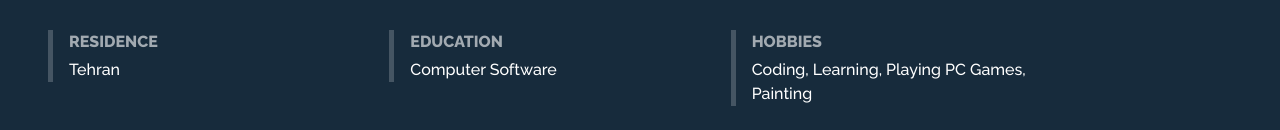
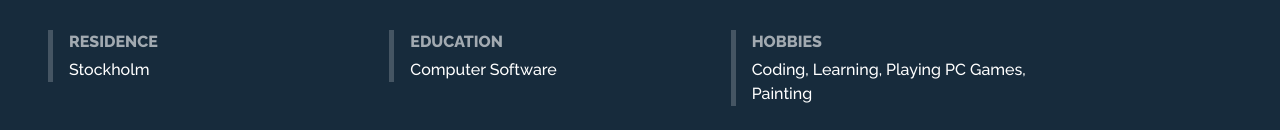
Before and after one commit to habibi4webdesign/my-portfolio, a Next.js app: page / in a window 1280 px wide. Shown: the part 822-952 px from the top of the page. Built offline with nearby package versions, Linux system fonts and the light colour scheme; a web font is replaced by a local one.

Commit message:
change residence

```diff
--- a/domains/landing/AtAGlance/AtAGlance.tsx
+++ b/domains/landing/AtAGlance/AtAGlance.tsx
@@ -43,7 +43,7 @@ const AtAGlance = (props: AtAGlanceProps) => {
         <div className={styles.titlesWrapper}>
           <Fade bottom duration={1500} when={isVisible}>
             <TitleBox>
-              <TitleAndValue title="RESIDENCE" value="Tehran" />
+              <TitleAndValue title="RESIDENCE" value="Stockholm" />
             </TitleBox>
             <TitleBox>
               <TitleAndValue title="EDUCATION" value="Computer Software" />
```
